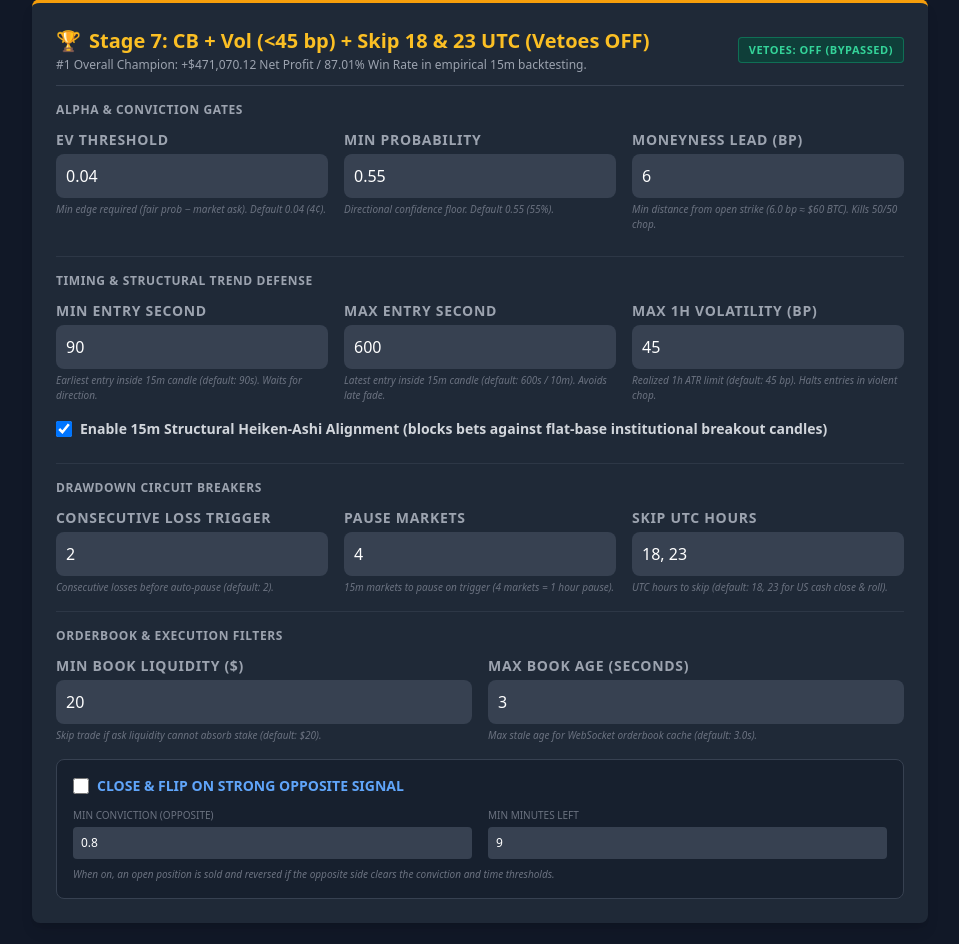
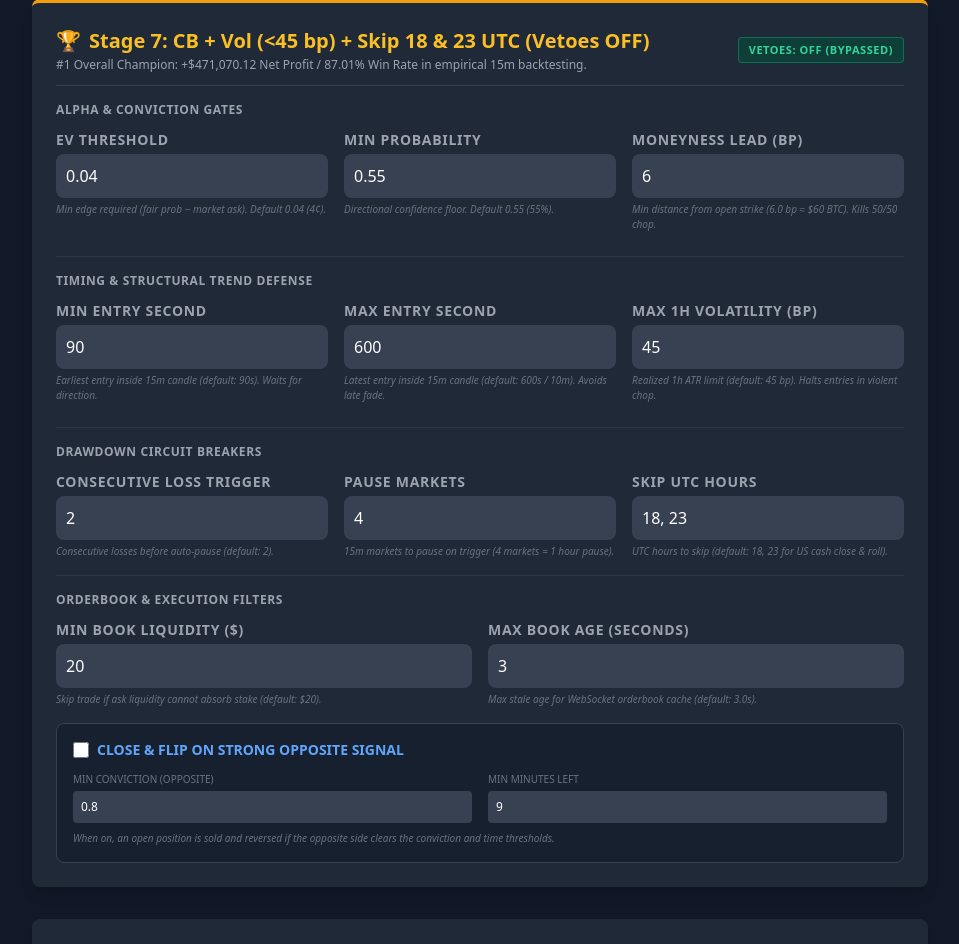
Before and after one commit to TonWeb3/Filter, a FastAPI app: page /settings in a window 1280 px wide. Shown: the part 755-1699 px from the top of the page, without its empty margins (160-1119 px from the left). Run offline with FastAPI, Linux system fonts and the light colour scheme; data that the repository does not hold is empty; some libraries are stand-ins or nearby versions.

Commit message:
Add files via upload

```diff
--- a/bot/config.py
+++ b/bot/config.py
@@ -184,7 +184,6 @@ def load_settings():
                 if "min_strike_distance_bp" in strat: base_settings.MIN_STRIKE_DISTANCE_BP = float(strat["min_strike_distance_bp"])
                 if "min_entry_second" in strat: base_settings.MIN_ENTRY_SECOND = int(strat["min_entry_second"])
                 if "max_entry_second" in strat: base_settings.MAX_ENTRY_SECOND = int(strat["max_entry_second"])
-                if "use_15m_ha" in strat: base_settings.USE_15M_HA = bool(strat["use_15m_ha"])
                 if "circuit_breaker_losses" in strat: base_settings.CIRCUIT_BREAKER_LOSSES = int(strat["circuit_breaker_losses"])
                 if "pause_markets" in strat:
                     base_settings.PAUSE_MARKETS = int(strat["pause_markets"])
--- a/bot/engines.py
+++ b/bot/engines.py
@@ -57,12 +57,11 @@ def decide_ev(inputs: Dict[str, Any]) -> Dict[str, Any]:
             return _no_ev(f"moneyness_down_{move_bp:.1f}bp_gt_{-min_strike_bp:.1f}bp")
 
     # ── STAGE 7 ALPHA 2: 15m Structural Heiken-Ashi Alignment ────────────────
-    # Forbids DOWN bets on flat-bottom green candles; forbids UP bets on flat-top red candles
-    if inputs.get("use15mHa", True):
-        if side == "DOWN" and inputs.get("haFlatBottom"):
-            return _no_ev("ha_15m_flat_bottom_bullish_block")
-        if side == "UP" and inputs.get("haFlatTop"):
-            return _no_ev("ha_15m_flat_top_bearish_block")
+    # Core strategy rule: blocks counter-trend bets against institutional expansion candles
+    if side == "DOWN" and inputs.get("haFlatBottom"):
+        return _no_ev("ha_15m_flat_bottom_bullish_block")
+    if side == "UP" and inputs.get("haFlatTop"):
+        return _no_ev("ha_15m_flat_top_bearish_block")
 
     # ── Mathematical Probability & EV Gates ──────────────────────────────────
     if p < min_prob:
--- a/bot/indicators.py
+++ b/bot/indicators.py
@@ -18,7 +18,7 @@ def compute_rsi(closes: List[float], period: int) -> Optional[float]:
 
 
 def compute_heiken_ashi(candles: List[Dict]) -> List[Dict]:
-    """Heiken-Ashi candles. Used (via count_consecutive) for the exhaustion veto."""
+    """Heiken-Ashi candles calculation (used for 15m structural trend alignment)."""
     if not candles:
         return []
 
--- a/config.json
+++ b/config.json
@@ -46,7 +46,6 @@
     "min_strike_distance_bp": 6.0,
     "min_entry_second": 90,
     "max_entry_second": 600,
-    "use_15m_ha": true,
     "circuit_breaker_losses": 2,
     "pause_markets": 4,
     "max_1h_vol_bp": 45.0,
--- a/main.py
+++ b/main.py
@@ -1011,7 +1011,6 @@ async def evaluate_entry(reason: str = "event"):
             "spotPrice": spot_price,
             "strikePrice": ctx.get("strike_open"),
             "minStrikeDistanceBp": settings.MIN_STRIKE_DISTANCE_BP,
-            "use15mHa": settings.USE_15M_HA,
             "haFlatBottom": ctx.get("ha_15m_flat_bottom", False),
             "haFlatTop": ctx.get("ha_15m_flat_top", False),
         })
@@ -1170,14 +1169,6 @@ async def update_loop():
 
             time_left_min = (settlement_ms - time.time() * 1000) / 60_000 if settlement_ms else timing["remainingMinutes"]
 
-            closes = [c["close"] for c in klines_1m]
-            rsi_now = indicators.compute_rsi(closes, settings.RSI_PERIOD)
-
-            consec = indicators.count_consecutive(indicators.compute_heiken_ashi(klines_1m))
-            consec_5m = {"color": None, "count": 0}
-            if len(klines_5m) >= 20:
-                consec_5m = indicators.count_consecutive(indicators.compute_heiken_ashi(klines_5m))
-
             market_up = poly_snapshot["prices"]["up"] if poly_snapshot["ok"] else None
             market_down = poly_snapshot["prices"]["down"] if poly_snapshot["ok"] else None
 
@@ -1202,7 +1193,6 @@ async def update_loop():
                 "spotPrice": spot_price,
                 "strikePrice": strike_open,
                 "minStrikeDistanceBp": settings.MIN_STRIKE_DISTANCE_BP,
-                "use15mHa": settings.USE_15M_HA,
                 "haFlatBottom": ha_15m.get("flat_bottom", False),
                 "haFlatTop": ha_15m.get("flat_top", False),
             })
@@ -1222,7 +1212,6 @@ async def update_loop():
                     "vol_1h_bp": vol_1h_bp,
                     "ha_15m_flat_bottom": ha_15m.get("flat_bottom", False),
                     "ha_15m_flat_top": ha_15m.get("flat_top", False),
-                    "rsi": rsi_now,
                     "prices": poly_snapshot["prices"],
                     "token_ids": poly_snapshot["token_ids"],
                     "orderbook": poly_snapshot.get("orderbook", {}),
@@ -1346,9 +1335,6 @@ async def update_loop():
                     "book_source": poly_snapshot.get("book_source") if poly_snapshot.get("ok") else None
                 },
                 "indicators": {
-                    "rsi": rsi_now,
-                    "heiken": consec,
-                    "heiken_5m": consec_5m,
                     "ha_15m": ha_15m,
                     "vol_1h_bp": vol_1h_bp,
                     "fair": fair_data
@@ -1530,7 +1516,6 @@ async def get_settings():
             "min_strike_distance_bp": settings.MIN_STRIKE_DISTANCE_BP,
             "min_entry_second": settings.MIN_ENTRY_SECOND,
             "max_entry_second": settings.MAX_ENTRY_SECOND,
-            "use_15m_ha": settings.USE_15M_HA,
             "circuit_breaker_losses": settings.CIRCUIT_BREAKER_LOSSES,
             "pause_markets": settings.PAUSE_MARKETS,
             "max_1h_vol_bp": settings.MAX_1H_VOL_BP,
@@ -1622,7 +1607,6 @@ async def post_settings(new_settings: Dict[str, Any]):
         if "min_strike_distance_bp" in st: settings.MIN_STRIKE_DISTANCE_BP = float(st["min_strike_distance_bp"])
         if "min_entry_second" in st: settings.MIN_ENTRY_SECOND = int(st["min_entry_second"])
         if "max_entry_second" in st: settings.MAX_ENTRY_SECOND = int(st["max_entry_second"])
-        if "use_15m_ha" in st: settings.USE_15M_HA = bool(st["use_15m_ha"])
         if "circuit_breaker_losses" in st: settings.CIRCUIT_BREAKER_LOSSES = int(st["circuit_breaker_losses"])
         if "pause_markets" in st:
             settings.PAUSE_MARKETS = int(st["pause_markets"])
--- a/templates/settings.html
+++ b/templates/settings.html
@@ -132,12 +132,7 @@
                             <p class="text-[10px] text-gray-500 mt-1 italic">Realized 1h ATR limit (default: 45 bp). Halts entries in violent chop.</p>
                         </div>
                     </div>
-                    <div class="mt-4 flex items-center gap-2">
-                        <input type="checkbox" id="use_15m_ha" x-model="form.strategy.use_15m_ha" class="w-4 h-4 rounded text-amber-500">
-                        <label for="use_15m_ha" class="text-xs sm:text-sm text-gray-300 font-semibold cursor-pointer">
-                            Enable 15m Structural Heiken-Ashi Alignment (blocks bets against flat-base institutional breakout candles)
-                        </label>
-                    </div>
+
                 </div>
 
                 <!-- Drawdown & Risk Defense -->
@@ -478,7 +473,6 @@
                         min_strike_distance_bp: 6.0,
                         min_entry_second: 90,
                         max_entry_second: 600,
-                        use_15m_ha: true,
                         circuit_breaker_losses: 2,
                         pause_markets: 4,
                         max_1h_vol_bp: 45.0,
```
Also changed, not shown: templates/index.html (+3 -7 lines), README.md.
